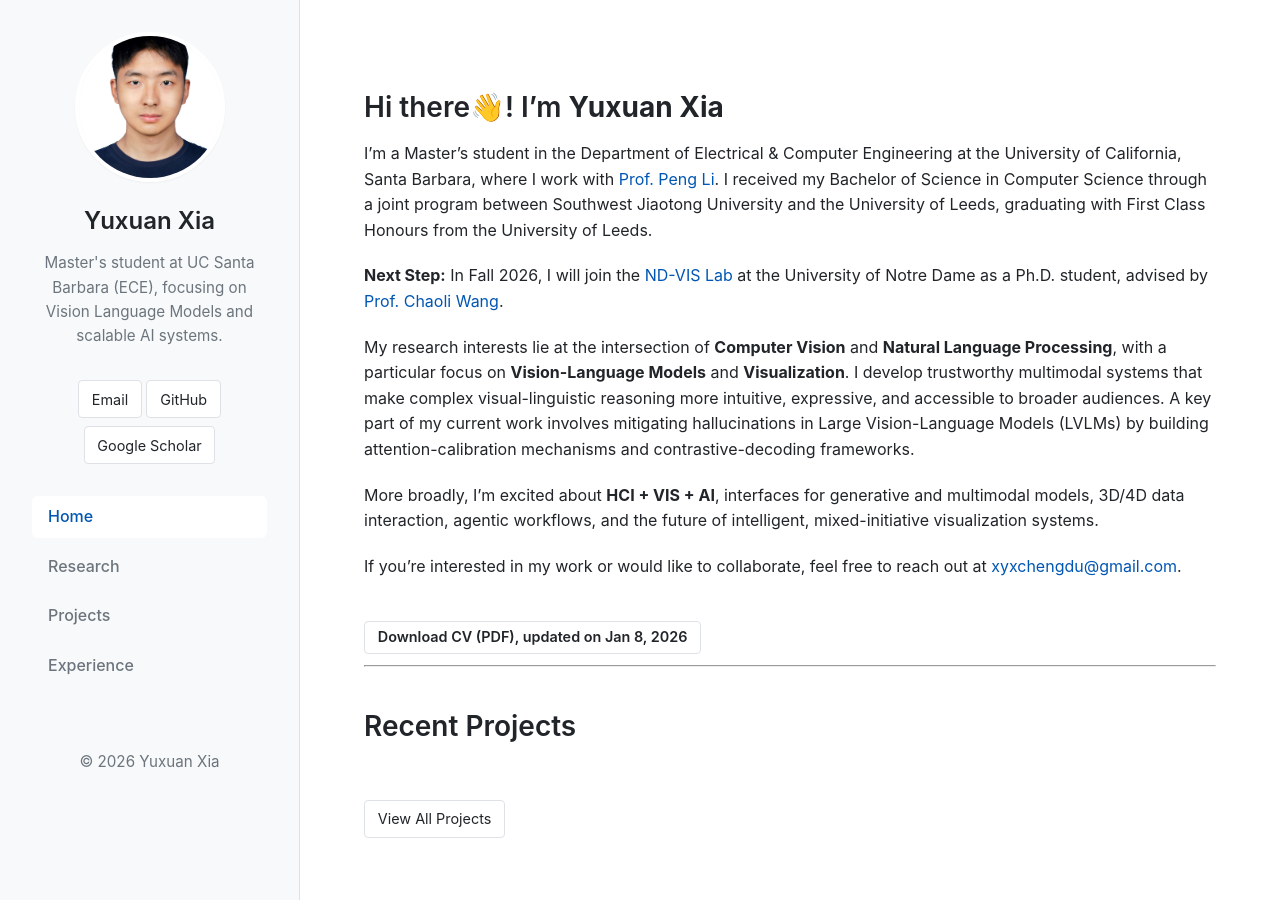
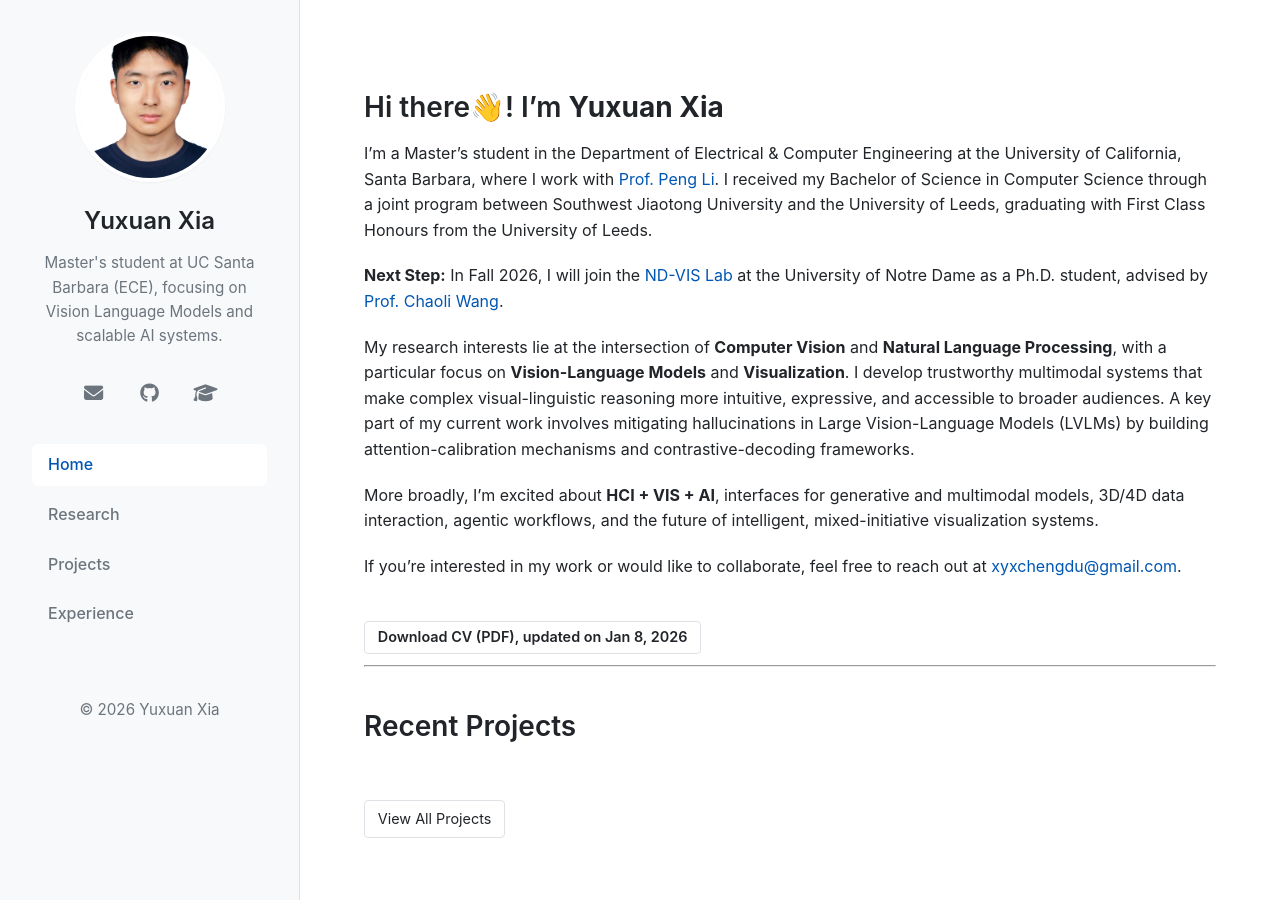
Before and after one commit to xyx-creator/xyx-creator.github.io, a Jekyll site: the page built from index.md, in a window 1280 px wide. Built offline with Jekyll 4.4.1, drawn with Linux system fonts in a browser that asks for light colours.

Commit message:
feat: replace social text links with Font Awesome icons

```diff
--- a/_layouts/default.html
+++ b/_layouts/default.html
@@ -10,6 +10,8 @@
     <link rel="preconnect" href="https://fonts.googleapis.com">
     <link rel="preconnect" href="https://fonts.gstatic.com" crossorigin>
     <link href="https://fonts.googleapis.com/css2?family=Inter:wght@400;500;700&family=JetBrains+Mono&display=swap" rel="stylesheet">
+    <!-- Font Awesome -->
+    <link rel="stylesheet" href="https://cdnjs.cloudflare.com/ajax/libs/font-awesome/6.4.0/css/all.min.css">
 
     <!-- CSS -->
     <link rel="stylesheet" href="{{ '/assets/css/style.css' | relative_url }}">
@@ -34,13 +36,13 @@
                 <p>{{ site.author.bio }}</p>
                 <div class="social-links">
                     {% if site.author.email %}
-                    <a href="mailto:{{ site.author.email }}" class="btn">Email</a>
+                    <a href="mailto:{{ site.author.email }}" class="btn-icon" aria-label="Email"><i class="fas fa-envelope"></i></a>
                     {% endif %}
                     {% if site.author.github %}
-                    <a href="{{ site.author.github }}" class="btn">GitHub</a>
+                    <a href="{{ site.author.github }}" class="btn-icon" aria-label="GitHub"><i class="fab fa-github"></i></a>
                     {% endif %}
                     {% if site.author.scholar %}
-                    <a href="{{ site.author.scholar }}" class="btn">Google Scholar</a>
+                    <a href="{{ site.author.scholar }}" class="btn-icon" aria-label="Google Scholar"><i class="fas fa-graduation-cap"></i></a>
                     {% endif %}
                 </div>
             </div>
--- a/assets/css/style.css
+++ b/assets/css/style.css
@@ -199,6 +199,36 @@ p { margin-bottom: 1.25rem; }
   text-decoration: none;
 }
 
+/* Icon Buttons for Sidebar */
+.social-links {
+  display: flex;
+  justify-content: center;
+  gap: 1rem;
+  margin-top: 1rem;
+}
+
+.btn-icon {
+  display: flex;
+  align-items: center;
+  justify-content: center;
+  width: 40px;
+  height: 40px;
+  border-radius: 50%;
+  color: var(--text-secondary);
+  font-size: 1.2rem;
+  background-color: transparent;
+  transition: all 0.2s ease;
+  border: 1px solid transparent;
+}
+
+.btn-icon:hover {
+  color: var(--accent);
+  background-color: var(--bg-primary);
+  border-color: var(--border);
+  transform: translateY(-2px);
+  box-shadow: var(--shadow-sm);
+}
+
 /* Footer */
 .site-footer {
   margin-top: 4rem;
```
